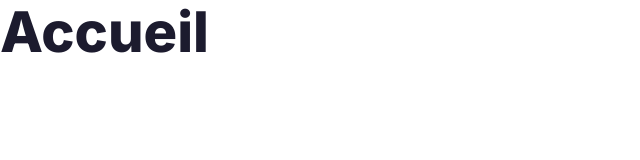
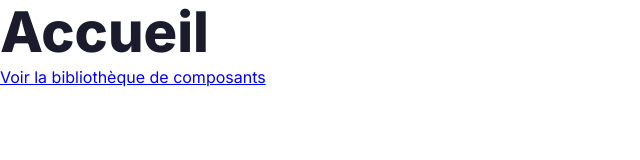
Before and after one commit to akpic2/Resonances, a website: page index.html in a window 1280 px wide. Shown: the whole page, without its empty margins (0-640 px from the left). Drawn offline with Linux system fonts and the light colour scheme.

Commit message:
Étape 2 : lien vers la page des composants depuis l'accueil

```diff
--- a/index.html
+++ b/index.html
@@ -12,6 +12,7 @@
 <body>
     <main>
         <h1>Accueil</h1>
+        <a href="composants.html">Voir la bibliothèque de composants</a>
     </main>
 </body>
 </html>
```
